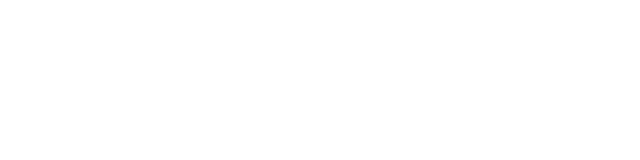
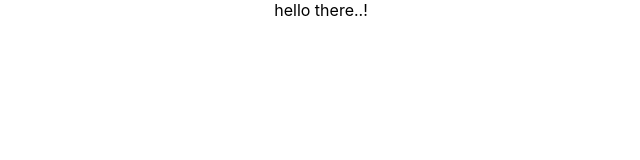
Before and after one commit to IoannaMaritsa/ted, a React (Create React App) app in the folder react-app/: page /admin in a window 1280 px wide. Before the commit this address had no page. Shown: the top 160 px of the page, without its empty margins (319-959 px from the left). Built offline with nearby package versions, Linux system fonts and the light colour scheme.

Commit message:
create admin

```diff
--- a/react-app/src/App.js
+++ b/react-app/src/App.js
@@ -4,6 +4,7 @@ import {BrowserRouter} from "react-router-dom";
 import { Route, Routes } from "react-router-dom";
 
 import HomePage from "./pages/HomePage.js";
+import Diax_Home from "./pages/Diax_Home.js";
 
 export default function App() {
   return(
@@ -11,6 +12,7 @@ export default function App() {
     <BrowserRouter>
     <Routes>
       <Route path="/" element = {<HomePage />} />
+      <Route path="/admin" element = {<Diax_Home />} />
     </Routes>
     </BrowserRouter>
     </div>
--- a/react-app/src/pages/Diax_Home.js
+++ b/react-app/src/pages/Diax_Home.js
@@ -0,0 +1,9 @@
+import React from "react"
+
+export default function Diax_Home() {
+  return(
+    <div>
+      <text> hello there..!</text>
+    </div>
+  )
+}
```
Also changed, not shown: 1 other file (tests, documents, lock files or other folders).
